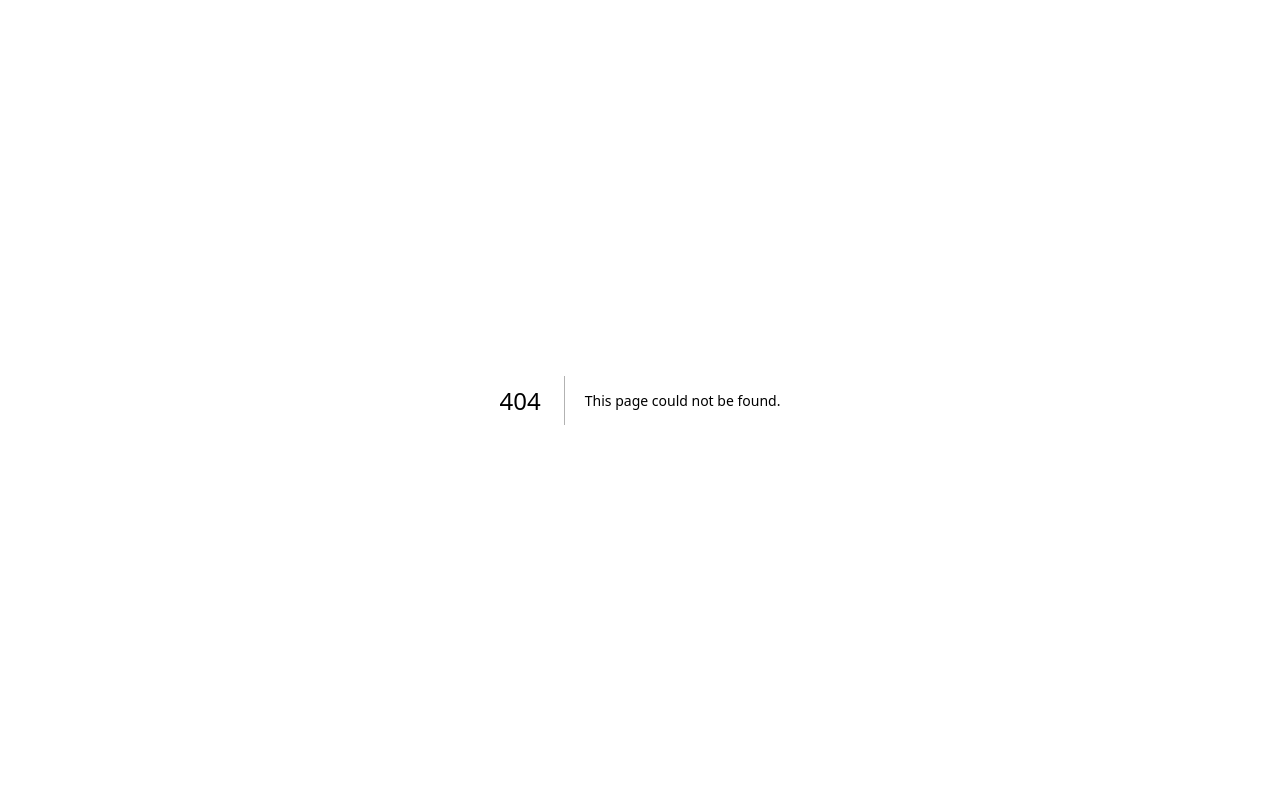
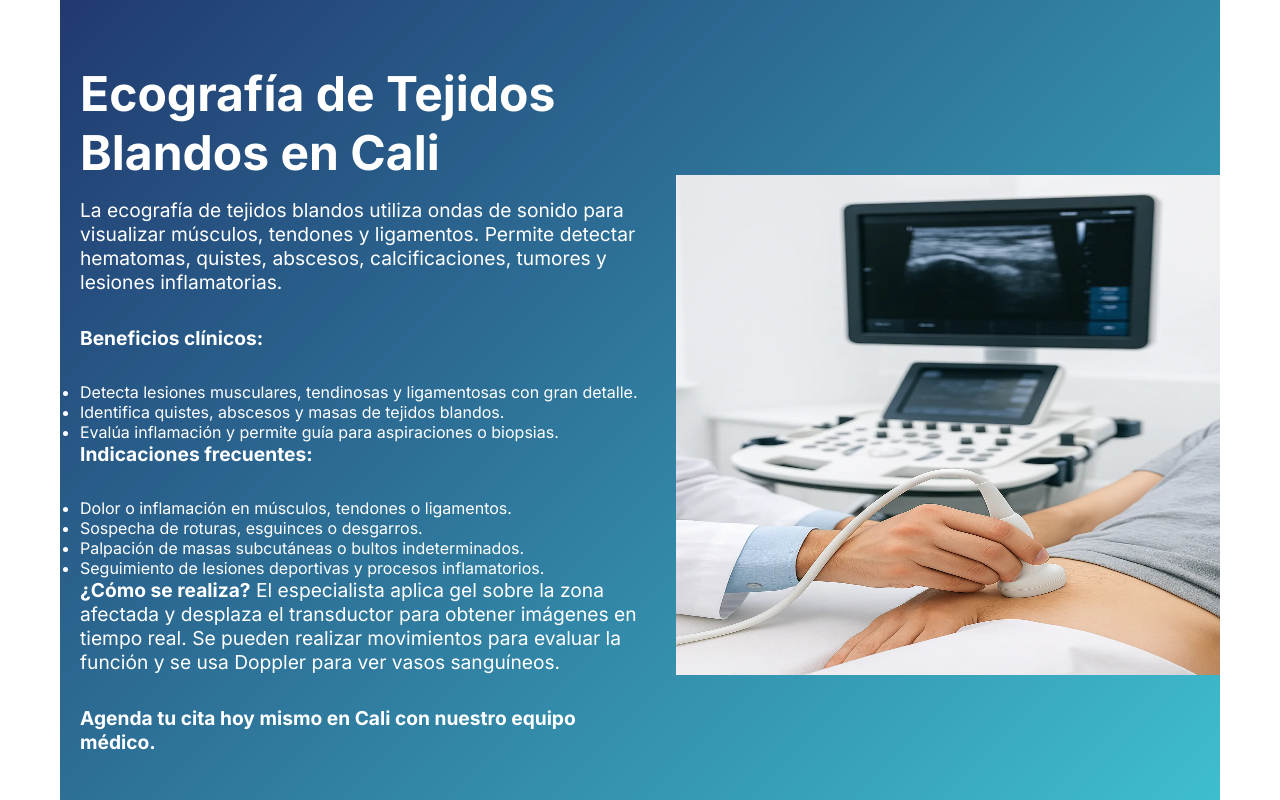
Before and after one commit to gstvgrc/verasalud-website, a Next.js app: page /servicios/ecografias/tejidos-blandos in a window 1280 px wide. Before the commit this address had no page. Shown: the top 800 px of the page. Built offline with nearby package versions, Linux system fonts and the light colour scheme.

Commit message:
feat: add tejidos-blandos page

```diff
--- /dev/null
+++ b/app/servicios/ecografias/tejidos-blandos/page.js
@@ -0,0 +1,80 @@
+import Image from 'next/image'
+import ContactForm from '../../../components/ContactForm'
+import styles from '../../../Home.module.css'
+import Link from 'next/link'
+
+export const metadata = {
+  title: 'Ecografía de Tejidos Blandos en Cali | VeraSalud',
+  description: 'Evaluación precisa de músculos y tejidos blandos para detectar lesiones, masas y procesos inflamatorios.',
+  keywords: ['ecografia tejidos blandos cali', 'ultrasonido musculos ligamentos', 'ecografia lesiones musculares'],
+  alternates: { canonical: 'https://verasalud.com/servicios/ecografias/tejidos-blandos' },
+  openGraph: {
+    title: 'Ecografía de Tejidos Blandos en Cali | VeraSalud',
+    description: 'Evaluación precisa de músculos y tejidos blandos para detectar lesiones, masas y procesos inflamatorios.',
+    url: 'https://verasalud.com/servicios/ecografias/tejidos-blandos',
+    images: [
+      { url: '/ecografia-tejidos-blandos-verasalud-cali.webp', width: 1200, height: 630, alt: 'Ecografía de tejidos blandos en VeraSalud' }
+    ],
+    locale: 'es_CO',
+    type: 'article'
+  },
+  twitter: {
+    card: 'summary_large_image',
+    title: 'Ecografía de Tejidos Blandos en Cali | VeraSalud',
+    description: 'Evaluación precisa de músculos y tejidos blandos para detectar lesiones, masas y procesos inflamatorios.'
+  }
+}
+
+export default function Page() {
+  const jsonLd = {
+    '@context': 'https://schema.org',
+    '@type': 'MedicalProcedure',
+    name: 'Ecografía de Tejidos Blandos en Cali',
+    description: 'Evaluación precisa de músculos y tejidos blandos para detectar lesiones, masas y procesos inflamatorios.',
+    url: 'https://verasalud.com/servicios/ecografias/tejidos-blandos',
+    image: 'https://verasalud.com/ecografia-tejidos-blandos-verasalud-cali.webp'
+  }
+
+  return (
+    <main className={`${styles.container} dark-fix`}>
+      <script type="application/ld+json" dangerouslySetInnerHTML={{ __html: JSON.stringify(jsonLd) }} />
+      <section className={styles.hero}>
+        <div className={styles.heroContent}>
+          <h1>Ecografía de Tejidos Blandos en Cali</h1>
+          <p>La ecografía de tejidos blandos utiliza ondas de sonido para visualizar músculos, tendones y ligamentos. Permite detectar hematomas, quistes, abscesos, calcificaciones, tumores y lesiones inflamatorias.</p>
+          <p><strong>Beneficios clínicos:</strong></p>
+          <ul>
+                <li>Detecta lesiones musculares, tendinosas y ligamentosas con gran detalle.</li>
+                <li>Identifica quistes, abscesos y masas de tejidos blandos.</li>
+                <li>Evalúa inflamación y permite guía para aspiraciones o biopsias.</li>
+          </ul>
+          <p><strong>Indicaciones frecuentes:</strong></p>
+          <ul>
+                <li>Dolor o inflamación en músculos, tendones o ligamentos.</li>
+                <li>Sospecha de roturas, esguinces o desgarros.</li>
+                <li>Palpación de masas subcutáneas o bultos indeterminados.</li>
+                <li>Seguimiento de lesiones deportivas y procesos inflamatorios.</li>
+          </ul>
+          <p><strong>¿Cómo se realiza?</strong> El especialista aplica gel sobre la zona afectada y desplaza el transductor para obtener imágenes en tiempo real. Se pueden realizar movimientos para evaluar la función y se usa Doppler para ver vasos sanguíneos.</p>
+          <p><strong>Agenda tu cita hoy mismo en Cali con nuestro equipo médico.</strong></p>
+        </div>
+        <Image
+          src='/ecografia-tejidos-blandos-verasalud-cali.webp'
+          alt='Ecografía de tejidos blandos en VeraSalud'
+          width={800}
+          height={500}
+          sizes="(max-width: 768px) 100vw, 800px"
+          priority
+        />
+      </section>
+      <section className={styles.contact}>
+        <div className={styles.container}>
+          <ContactForm />
+          <p style={{ marginTop: '2rem' }}>
+            <Link href="/">Volver al inicio</Link>
+          </p>
+        </div>
+      </section>
+    </main>
+  )
+}
```
